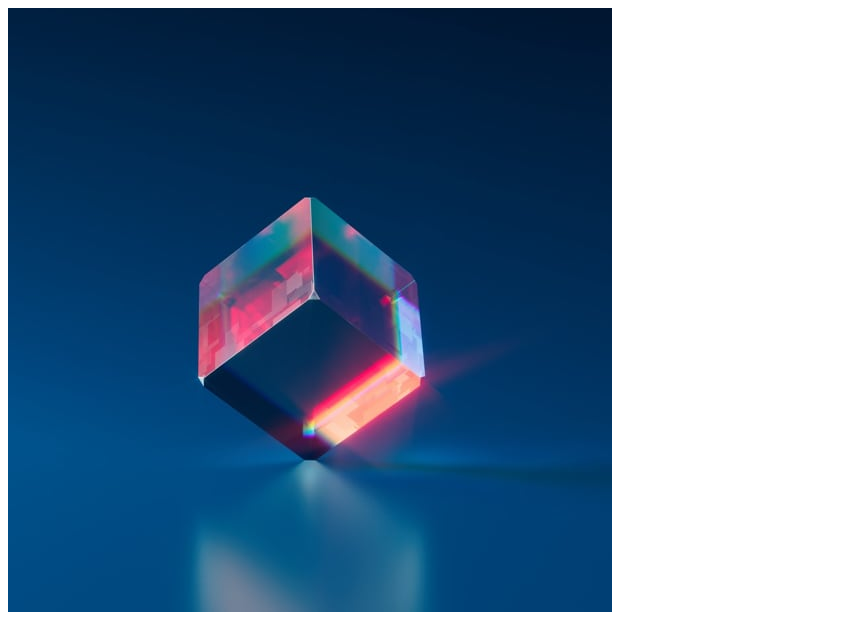
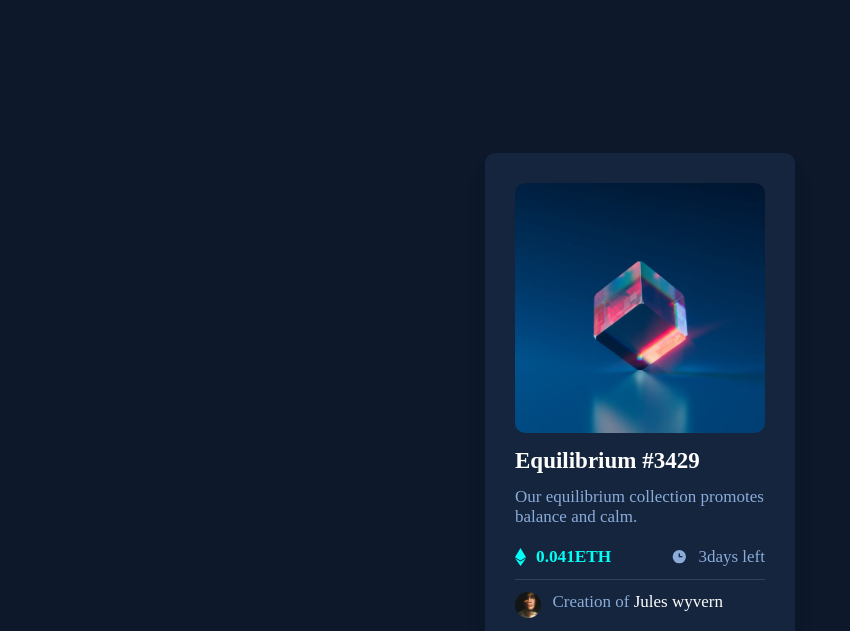
Before and after one commit to jamesuidev/nftcontainer-frontendmentor, a plain HTML site: page index.html in a window 1280 px wide. Shown: the top 631 px of the page, without its empty margins (0-850 px from the left). Drawn offline with Linux system fonts and the light colour scheme.

Commit message:
finalised

```diff
--- a/index.html
+++ b/index.html
@@ -18,12 +18,16 @@
     <!-- Feel free to remove these styles or customise in your own stylesheet 👍 -->
   </head>
   <body>
-    <div class="nftconainer">
-      <img src="/images/image-equilibrium.jpg" alt="image-equilibrium" />
+    <main>
+      <div class="nftcontainer">
+        <div class="main-image">
+          <img class="equilibrium" src="/images/image-equilibrium.jpg" alt="" />
+          <div class="overlay"><img src="/images/icon-view.svg" alt="" /></div>
+        </div>
+
+        <div class="text">
           <h1>Equilibrium #3429</h1>
-      <p>
-        Lorem ipsum dolor sit amet consectetur adipisicing elit. Vitae, aut.
-      </p>
+          <p>Our equilibrium collection promotes balance and calm.</p>
           <div class="price-expiry">
             <div class="price">
               <img src="./images/icon-ethereum.svg" alt="ethereum" />
@@ -37,9 +41,19 @@
           <span></span>
           <div class="cc">
             <img src="/images/image-avatar.png" alt="image of artist" />
-        <p>Creation of <a href="#">Jules wyvern</a></p>
-        <img src="/images/icon-view.svg" alt="" />
+            <p>Creation of <a class="name" href="#">Jules wyvern</a></p>
           </div>
+        </div>
+      </div>
+    </main>
+    <div class="attribution">
+      <p>
+        Challenge by
+        <a href="https://www.frontendmentor.io?ref=challenge" target="_blank"
+          >Frontend Mentor</a
+        >
+        Coded by <a href="#">jamesuidev</a>.
+      </p>
     </div>
   </body>
 </html>
--- /dev/null
+++ b/styles/_global.scss
@@ -0,0 +1,42 @@
+* {
+  margin: 0;
+  padding: 0;
+  box-sizing: border-box;
+}
+/* So 1 rem becomes 10px */
+
+html {
+  font-size: 62.5%;
+}
+body {
+  background: $bg-main;
+  font-family: "Outfit" sans-serif;
+}
+.attribution {
+  width: 30rem;
+  margin: auto;
+  font-size: 2rem;
+  min-height: 100vh;
+  text-align: center;
+  color: white;
+  @include flex(center, center, row);
+}
+.nftcontainer {
+  background: $bg-card;
+}
+
+h1 {
+  color: white;
+}
+
+p {
+  font-size: $paragraph;
+  color: $content-color;
+}
+h2 {
+  color: $head-color;
+}
+a {
+  text-decoration: none;
+  color: white;
+}
--- a/styles/style.scss
+++ b/styles/style.scss
@@ -0,0 +1,130 @@
+$paragraph: 1.7rem;
+$head-color: hsl(178, 100%, 50%);
+$content-color: hsl(215, 51%, 70%);
+$bg-main: hsl(217, 54%, 11%);
+$bg-card: hsl(216, 50%, 16%);
+$line-color: hsl(215, 32%, 27%);
+@mixin flex($justify, $align, $direction) {
+  display: flex;
+  justify-content: $justify;
+  align-items: $align;
+  flex-direction: $direction;
+}
+
+@import "global";
+
+main {
+  @include flex(center, center, column);
+  background: $bg-main;
+  min-height: 100vh;
+}
+.nftcontainer {
+  background: $bg-card;
+  margin-top: 10rem;
+  margin-bottom: 10rem;
+  padding-top: 3rem;
+  padding-left: 3rem;
+  padding-bottom: 3rem;
+  padding-right: 3rem;
+  border-radius: 1rem;
+
+  @include flex(center, center, column);
+
+  box-shadow: 0px 10px 10px rgba($color: #000000, $alpha: 0.1),
+    0px 20px 20px rgba($color: #000000, $alpha: 0.1);
+}
+
+.main-image {
+  position: relative;
+
+  &:hover .overlay {
+    opacity: 50%;
+    top: 0;
+    left: 0;
+
+    justify-content: center;
+    align-items: center;
+  }
+}
+.overlay {
+  width: 25rem;
+  height: 25rem;
+  border-radius: 1rem;
+
+  position: absolute;
+  top: 0;
+  opacity: 0;
+
+  @include flex(center, center, column);
+
+  background: hsl(178, 100%, 50%);
+}
+.equilibrium {
+  width: 25rem;
+  height: 25rem;
+  border-radius: 1rem;
+}
+.text {
+  width: 25rem;
+}
+h1 {
+  margin: 1.3rem 0rem;
+  align-self: flex-start;
+  color: white;
+  &:hover {
+    color: $head-color;
+  }
+}
+
+p {
+  font-size: $paragraph;
+
+  color: $content-color;
+}
+.price-expiry {
+  @include flex(center, center, row);
+  padding: 2rem 0rem;
+  position: relative;
+  flex-wrap: nowrap;
+  img {
+    margin-right: 1rem;
+  }
+}
+.price {
+  @include flex(center, center, row);
+  align-self: flex-start;
+  position: absolute;
+  left: 0;
+}
+.expiry {
+  @include flex(center, center, row);
+  align-self: stretch;
+  position: absolute;
+  right: 0;
+}
+
+span {
+  width: 25rem;
+  height: 0.15rem;
+
+  background: $line-color;
+  margin: 1.2rem auto;
+  display: block;
+}
+.cc {
+  @include flex(flex-start, space-between, row);
+  img {
+    align-self: flex-start;
+    justify-content: flex-start;
+    padding-right: 1.2rem;
+    width: 15%;
+  }
+}
+a:hover {
+  color: $head-color;
+}
+@media (min-width: 375px) and (max-width: 1440px) {
+  body {
+    font-size: 115%;
+  }
+}
```
Also changed, not shown: styles/style.css, 1 other file. Lines whose indentation alone changed are shown as unchanged.
